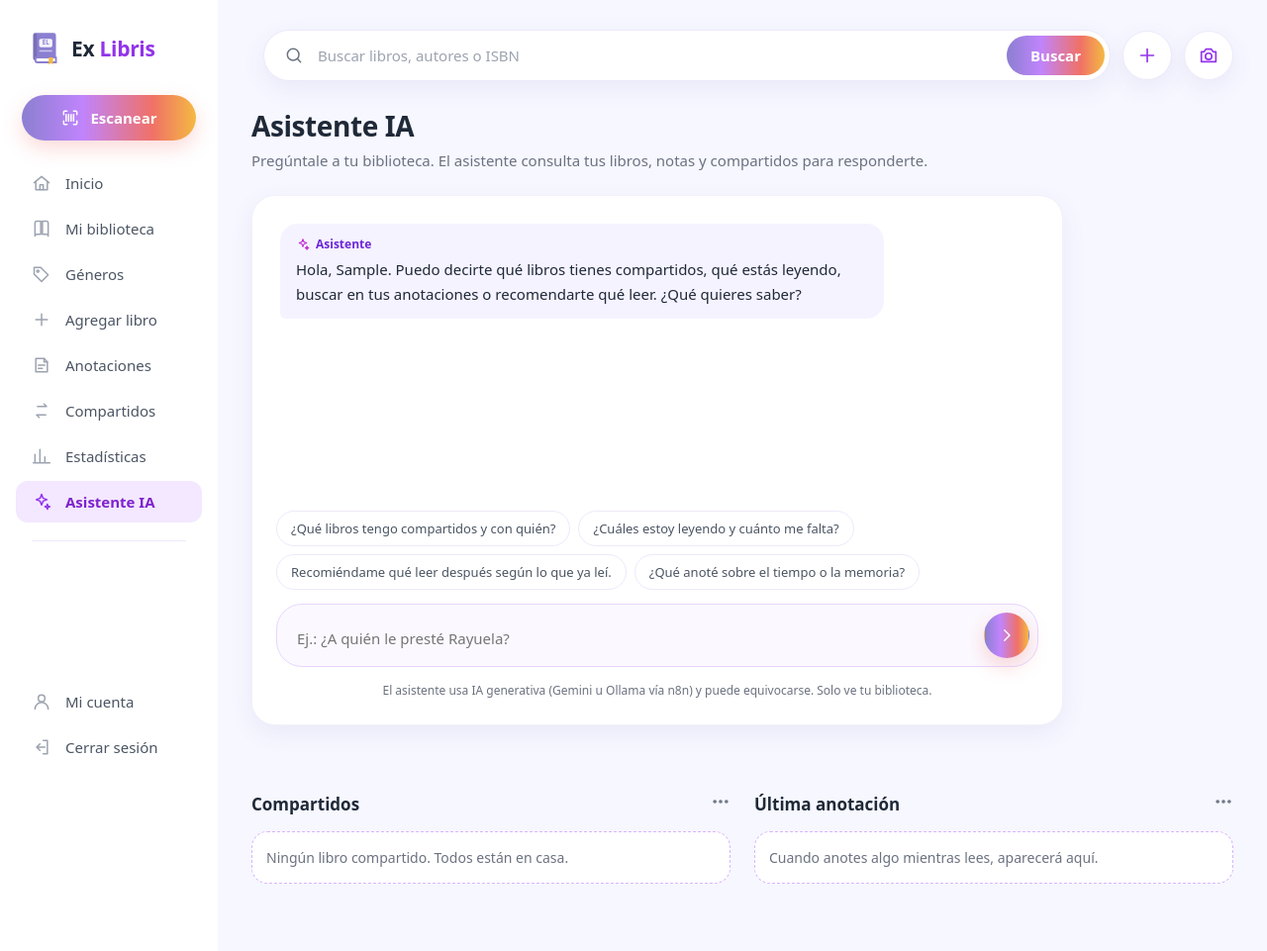
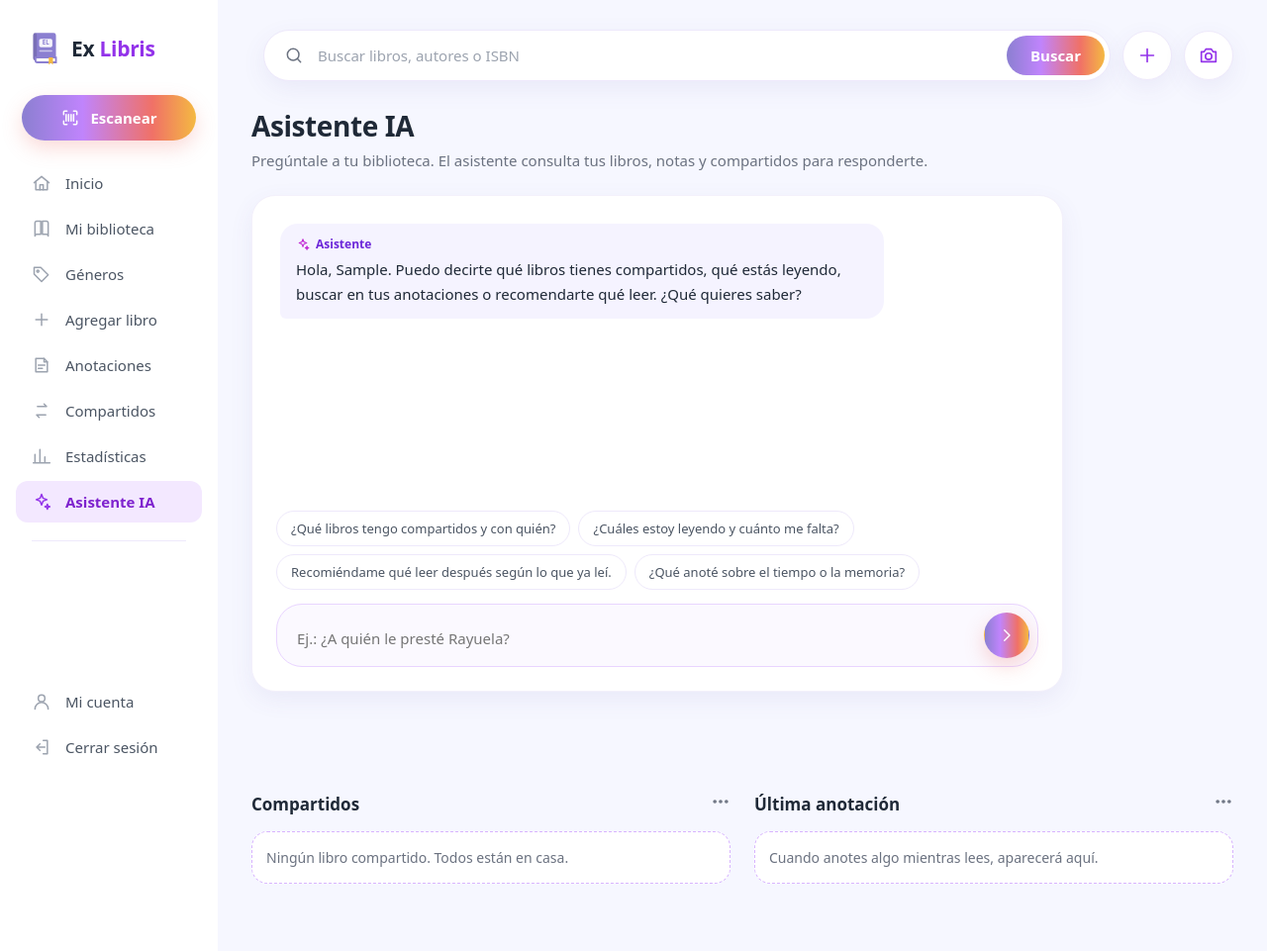
Before and after one commit to AnnyVibes/exlibris, a Django app: page /asistente/ in a window 1280 px wide. Shown: the whole page at 99% size. Run offline with Django 5.2, Linux system fonts and the light colour scheme; the visitor is signed in with stand-in values (Sample User, id 1); data comes from the database, SQL or seed files in the repository; data that the repository does not hold is empty.

Commit message:
Cambios en la pantalla del asistente

```diff
--- a/biblioteca/templates/biblioteca/asistente.html
+++ b/biblioteca/templates/biblioteca/asistente.html
@@ -20,7 +20,6 @@
     <textarea id="pregunta" rows="1" maxlength="2000" placeholder="Ej.: ¿A quién le presté Rayuela?" required></textarea>
     <button class="boton boton-arcoiris" type="submit" aria-label="Enviar">{% icono 'flecha-der' %}</button>
   </form>
-  <p class="ia-nota" style="text-align:center">El asistente usa IA generativa (Gemini u Ollama vía n8n) y puede equivocarse. Solo ve tu biblioteca.</p>
 </section>
 {% endblock %}
 {% block scripts %}
```
